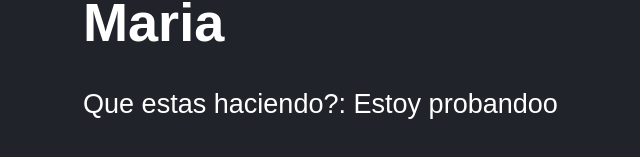
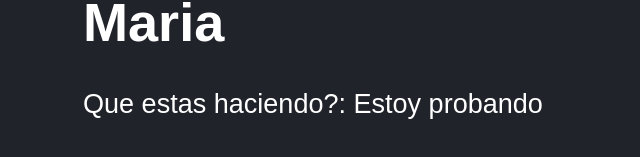
Before and after one commit to mlestrella843/React_Props, a React (Vite) app in the folder exercise-1/: page / in a window 1280 px wide. Shown: the part 193-350 px from the top of the page, without its empty margins (65-705 px from the left). Built offline with nearby package versions, Linux system fonts and the light colour scheme.

Commit message:
Adding defaultProptypes

```diff
--- a/exercise-1/src/FirstApp.jsx
+++ b/exercise-1/src/FirstApp.jsx
@@ -44,7 +44,7 @@ export const FirstApp = ( { title, subtitle } ) => {
     return (
         <>
             <h1>{  title }</h1>
-            <p>Que estas haciendo?: { subtitle }o</p>
+            <p>Que estas haciendo?: { subtitle }</p>
         </>
     )
 }
@@ -53,3 +53,9 @@ FirstApp.propTypes = {
     title: PropTypes.string.isRequired,
     subtitle: PropTypes.string.isRequired
 }
+
+FirstApp.defaultProps = {
+    title: 'No hay titulo',
+    subtitle: 'No hay subtitulo',
+    name: 'Juanita'
+}
```
